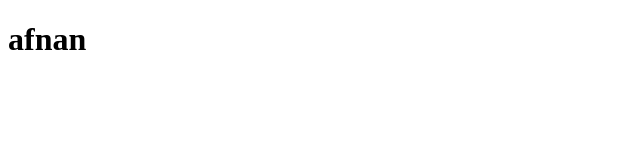
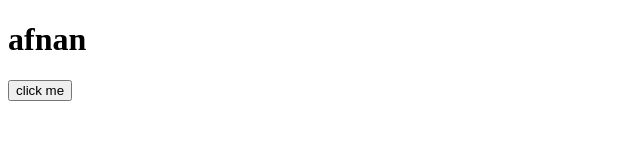
Before and after one commit to afnanib/af, a plain HTML site: page index.html in a window 1280 px wide. Shown: the whole page, without its empty margins (0-640 px from the left). Drawn offline with Linux system fonts and the light colour scheme.

Commit message:
Update index.html

```diff
--- a/index.html
+++ b/index.html
@@ -6,5 +6,7 @@
   </head>
   <body>
     <h1>afnan</h1>
+        <button type="submit" name="">click me</button>
+
   </body>
 </html>
```
